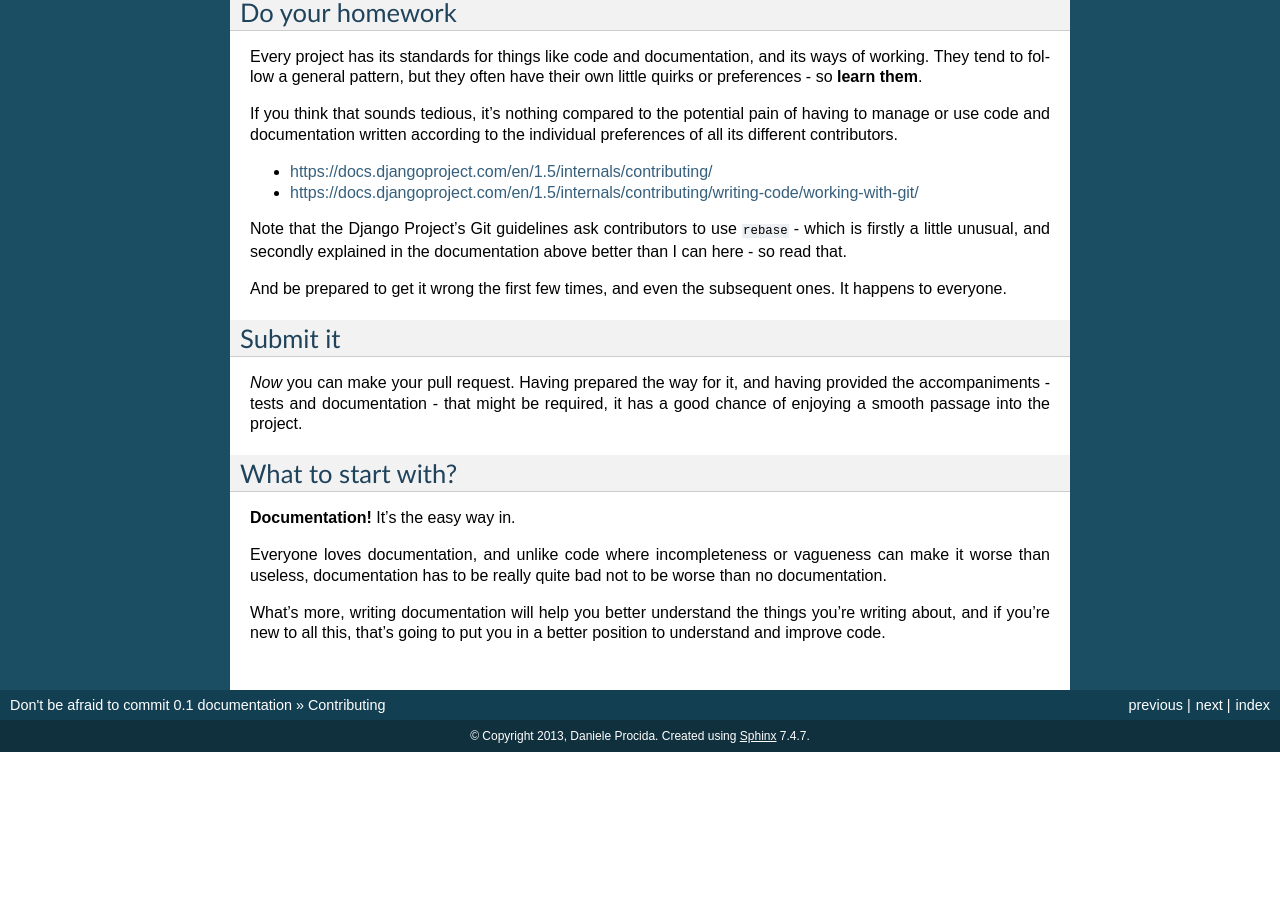
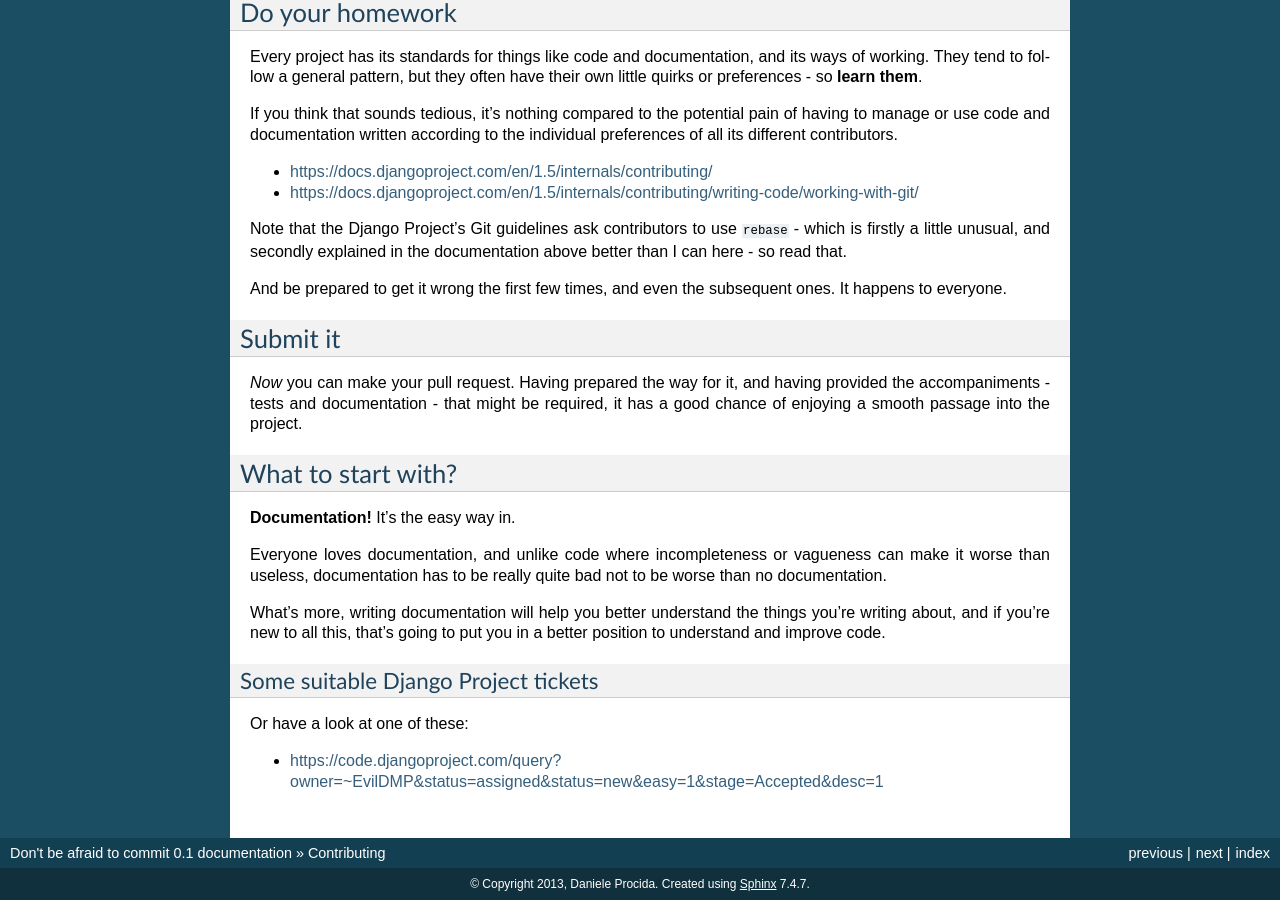
Before and after one commit to evildmp/afraid-to-commit, a Sphinx documentation site: the page built from docs/contributing.rst, in a window 1280 px wide and 900 px high, scrolled down 714 px. Built offline with Sphinx 7.4.7, drawn with Linux system fonts in a browser that asks for light colours; before the commit the page ends 1466 px from its top, so only the background shows below that; some of the changed text lies outside the part shown.

Commit message:
contributing page

```diff
--- a/docs/contributing.rst
+++ b/docs/contributing.rst
@@ -79,3 +79,10 @@ bad not to be worse than no documentation.
 What's more, writing documentation will help you better understand the things
 you're writing about, and if you're new to all this, that's going to put you
 in a better position to understand and improve code.
+
+Some suitable Django Project tickets
+-------------------------------------
+
+Or have a look at one of these:
+
+*	https://code.djangoproject.com/query?owner=~EvilDMP&status=assigned&status=new&easy=1&stage=Accepted&desc=1
```
